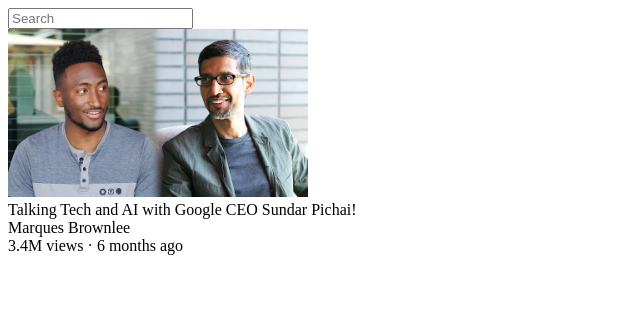
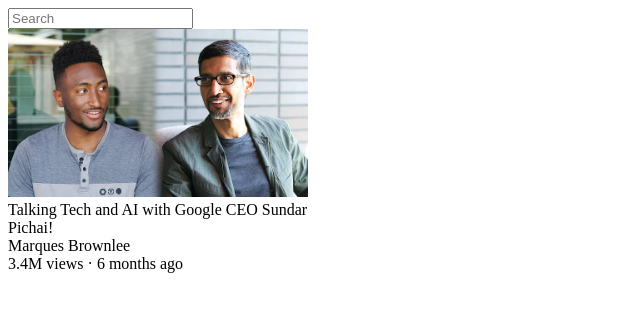
Before and after one commit to abhinavstarx/YouTube-Clone, a plain HTML site: page index.html in a window 1280 px wide. Shown: the whole page, without its empty margins (0-640 px from the left). Drawn offline with Linux system fonts and the light colour scheme.

Commit message:
Add width 300 to video-preview Inline-Block vide0-preview width set to 300 display to inline-block search bar - block

```diff
--- a/index.html
+++ b/index.html
@@ -8,10 +8,18 @@
       p {
         margin: 0;
       }
+
       .search-bar {
+        display: block;
       }
+
       .thumbnail {
         width: 300px;
+      }
+
+      .video-preview {
+        width: 300px;
+        display: inline-block;
       }
     </style>
   </head>
```
